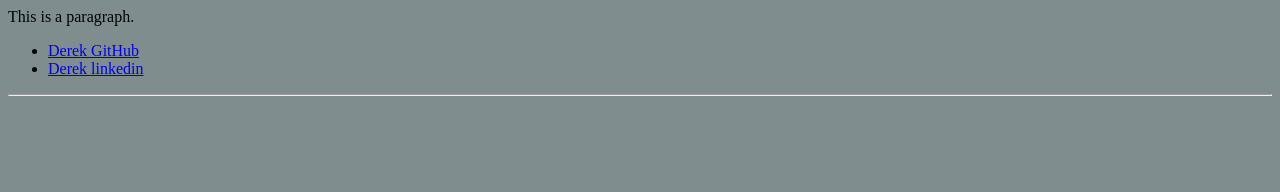
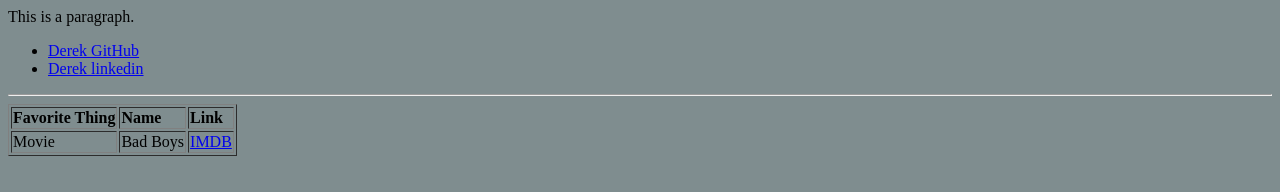
Before and after one commit to mrderekbutler/Portfolio, a plain HTML site: page index.html in a window 1280 px wide. Shown: the part 530-722 px from the top of the page. Drawn offline with Linux system fonts and the light colour scheme.

Commit message:
Add files via upload

```diff
--- a/index.html
+++ b/index.html
@@ -28,7 +28,21 @@
     </li>
   </ul>
    <hr>
+ <table border="1">
+     <thread>
+         <th>Favorite Thing</th>
+         <th>Name</th>
+         <th>Link</th>
+     </thread>
+     <tbody>
+         <tr>
+             <td>Movie</td>
+             <td>Bad Boys</td>
+             <td><a href="https://www.imdb.com/title/tt0112442// target=_blank">IMDB</a></td>
+         </tr>
 
+     </tbody>
+ </table>
 </body>
 
 </html>
```
